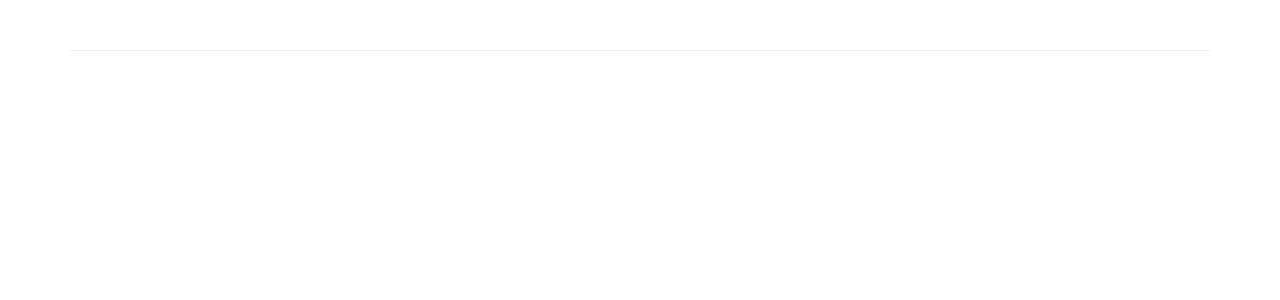
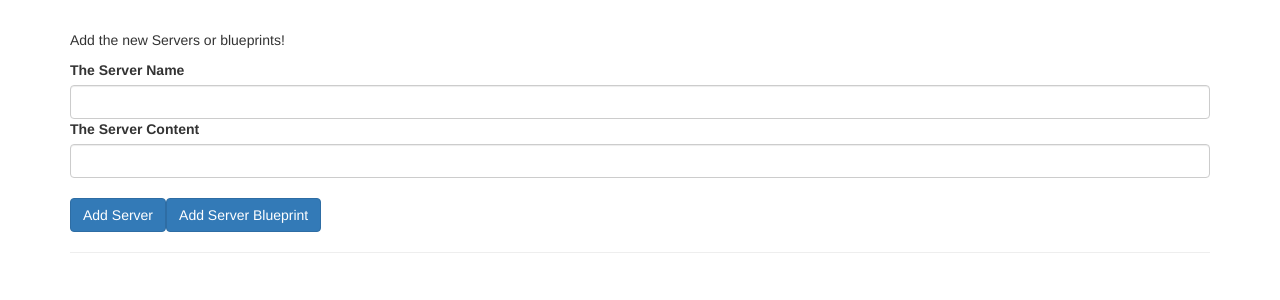
Before and after one commit to Moolfel/server-element-app, an Angular app: page / in a window 1280 px wide. Shown: the top 300 px of the page. Built offline with nearby package versions, Linux system fonts and the light colour scheme.

Commit message:
s-element-ts

```diff
--- a/src/app/app.component.html
+++ b/src/app/app.component.html
@@ -1,5 +1,12 @@
 <div class="container">
+  <app-cockpit></app-cockpit>
+  <hr>
+  <div class="row">
+    <div class="col-xs-12">
+      <app-server-element *ngFor="let element of serverElements">
 
-  <hr>
+      </app-server-element>
+    </div>
+  </div>
 
 </div>
```
